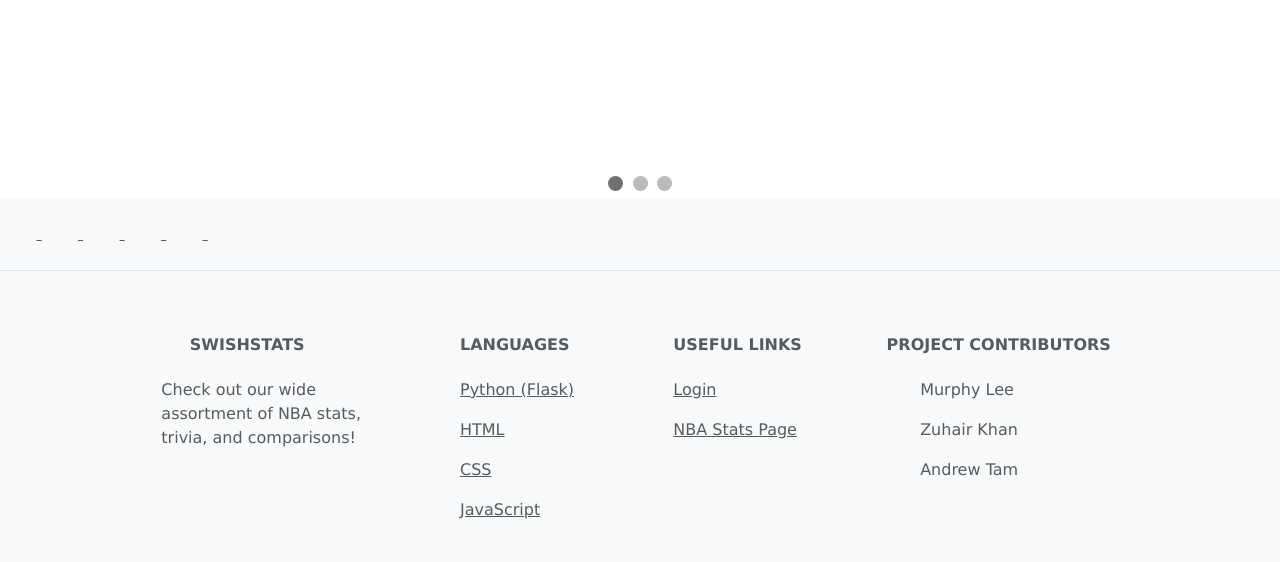
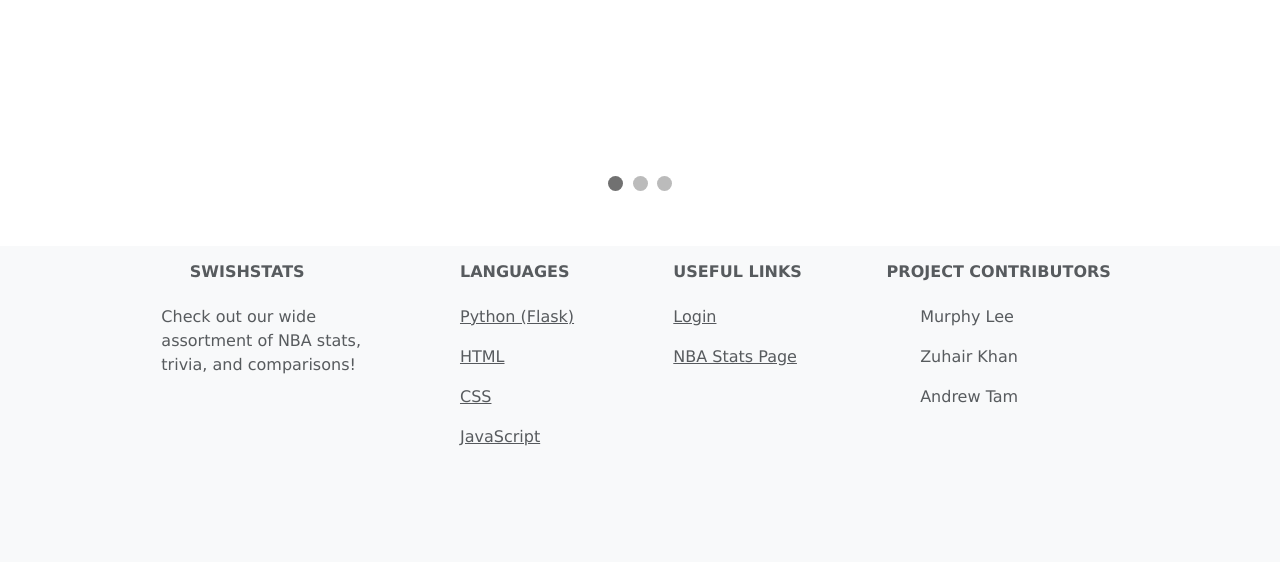
Before and after one commit to murphylee10/hoop-stats, a Flask app: page / in a window 1280 px wide. Shown: the part 648-1210 px from the top of the page. After the commit the page ends 1094 px from the top, so only its background shows below. Run offline with Flask 3, Linux system fonts and the light colour scheme; data that the repository does not hold is empty; some libraries are stand-ins or nearby versions.

Commit message:
minor fix 2

```diff
--- a/templates/base.html
+++ b/templates/base.html
@@ -101,37 +101,6 @@
 
     <!-- Footer -->
     <footer class="text-center text-lg-start bg-light text-muted">
-        <!-- Section: Social media -->
-        <section class="d-flex justify-content-center justify-content-lg-between p-4 border-bottom">
-            <!-- Left -->
-
-            <!-- Left -->
-
-            <!-- Right -->
-            <div>
-                <a href="" class="me-4 text-reset">
-                    <i class="fab fa-facebook-f"></i>
-                </a>
-                <a href="" class="me-4 text-reset">
-                    <i class="fab fa-twitter"></i>
-                </a>
-                <a href="" class="me-4 text-reset">
-                    <i class="fab fa-google"></i>
-                </a>
-                <a href="" class="me-4 text-reset">
-                    <i class="fab fa-instagram"></i>
-                </a>
-                <a href="" class="me-4 text-reset">
-                    <i class="fab fa-linkedin"></i>
-                </a>
-                <a href="" class="me-4 text-reset">
-                    <i class="fab fa-github"></i>
-                </a>
-            </div>
-            <!-- Right -->
-        </section>
-        <!-- Section: Social media -->
-
         <!-- Section: Links  -->
         <section class="">
             <div class="container text-center text-md-start mt-5">
```
Also changed, not shown: instance/users.db.
